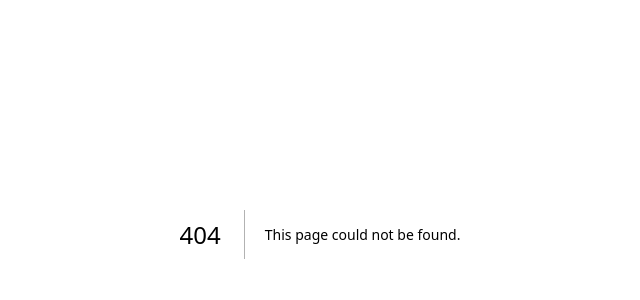
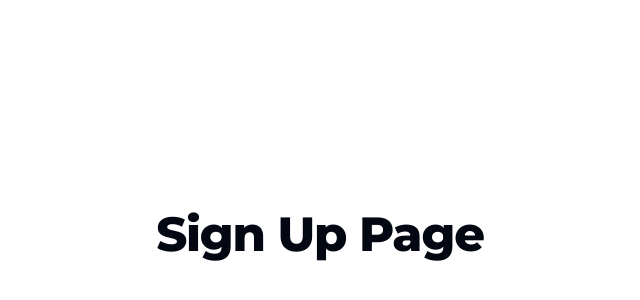
Before and after one commit to dominicpam89/showcase-04-hiremeplease, a Next.js app: page /sign-up in a window 1280 px wide. Before the commit this address had no page. Shown: the part 166-466 px from the top of the page, without its empty margins (320-960 px from the left). Built offline with nearby package versions, Linux system fonts and the light colour scheme.

Commit message:
establish basic routing pages

```diff
--- /dev/null
+++ b/app/(auth)/layout.tsx
@@ -0,0 +1,12 @@
+import { PropsWithChildren } from "react";
+
+export default function Layout({ children }: PropsWithChildren) {
+	return (
+		<main
+			aria-label="layout-auth"
+			className="w-full min-h-screen flex justify-center items-center"
+		>
+			{children}
+		</main>
+	);
+}
--- /dev/null
+++ b/app/(auth)/sign-in/page.tsx
@@ -0,0 +1,7 @@
+export default function Page() {
+	return (
+		<>
+			<h1 className="heading-1">Sign In Page</h1>
+		</>
+	);
+}
--- /dev/null
+++ b/app/(auth)/sign-up/page.tsx
@@ -0,0 +1,7 @@
+export default function Page() {
+	return (
+		<>
+			<h1 className="heading-1">Sign Up Page</h1>
+		</>
+	);
+}
--- /dev/null
+++ b/app/(client)/ask-questions/page.tsx
@@ -0,0 +1,7 @@
+export default function Page() {
+	return (
+		<>
+			<h1 className="heading-1">Ask Questions Page</h1>
+		</>
+	);
+}
--- /dev/null
+++ b/app/(client)/layout.tsx
@@ -0,0 +1,16 @@
+import { PropsWithChildren } from "react";
+
+export default function Layout({ children }: PropsWithChildren) {
+	return (
+		<>
+			<header></header>
+			<main
+				aria-label="layout-main-client"
+				className="p-6 md:p-12 lg:p-18 xl:p-24"
+			>
+				{children}
+			</main>
+			<footer></footer>
+		</>
+	);
+}
--- /dev/null
+++ b/app/(home)/layout.tsx
@@ -0,0 +1,12 @@
+import { PropsWithChildren } from "react";
+
+export default function Layout({ children }: PropsWithChildren) {
+	return (
+		<main
+			aria-label="layout-homepage"
+			className="p-6 md:p-12 lg:p-18 xl:p-24"
+		>
+			{children}
+		</main>
+	);
+}
```
Also changed, not shown: app/(home)/page.tsx (renamed from app/page.tsx).
